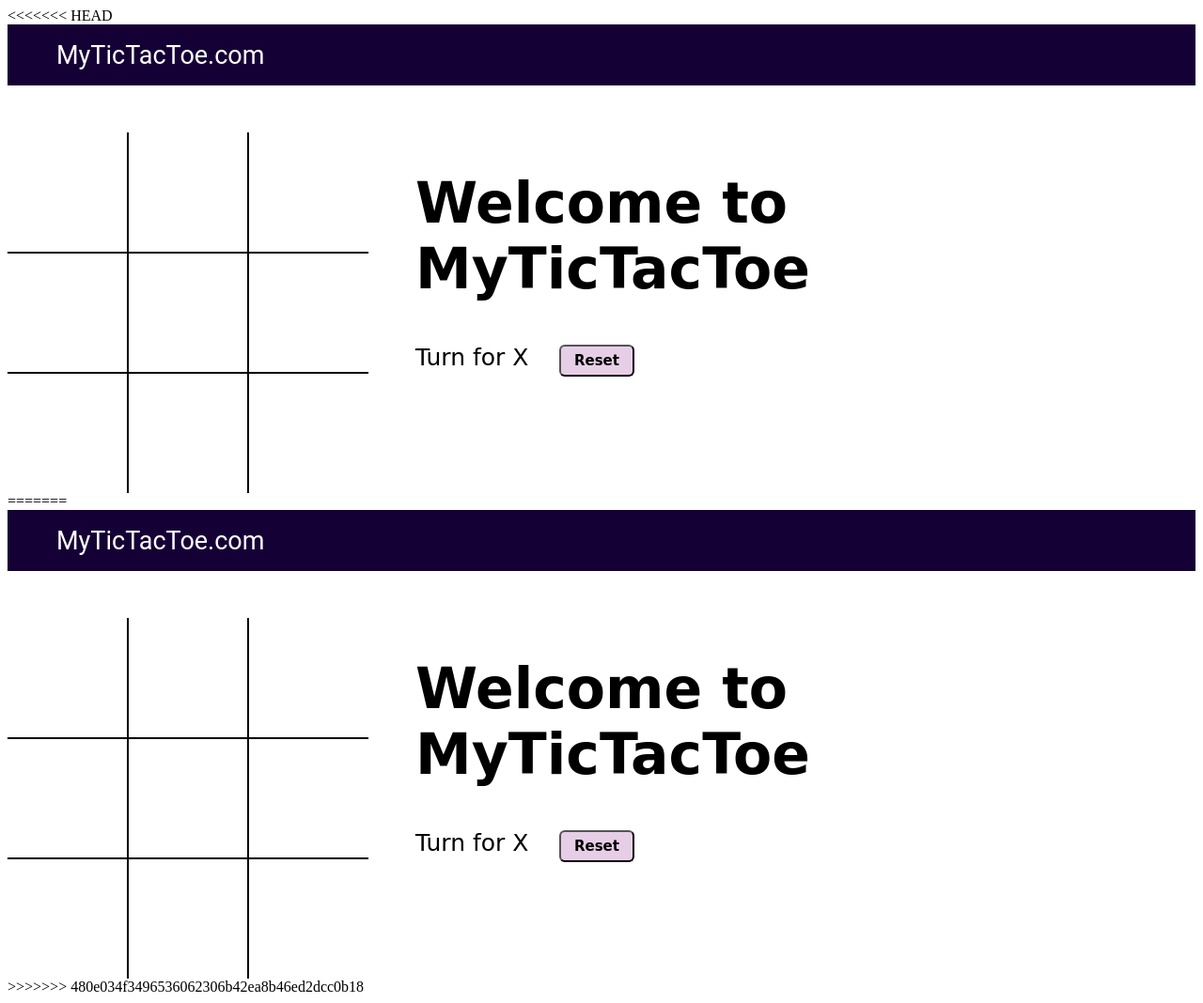
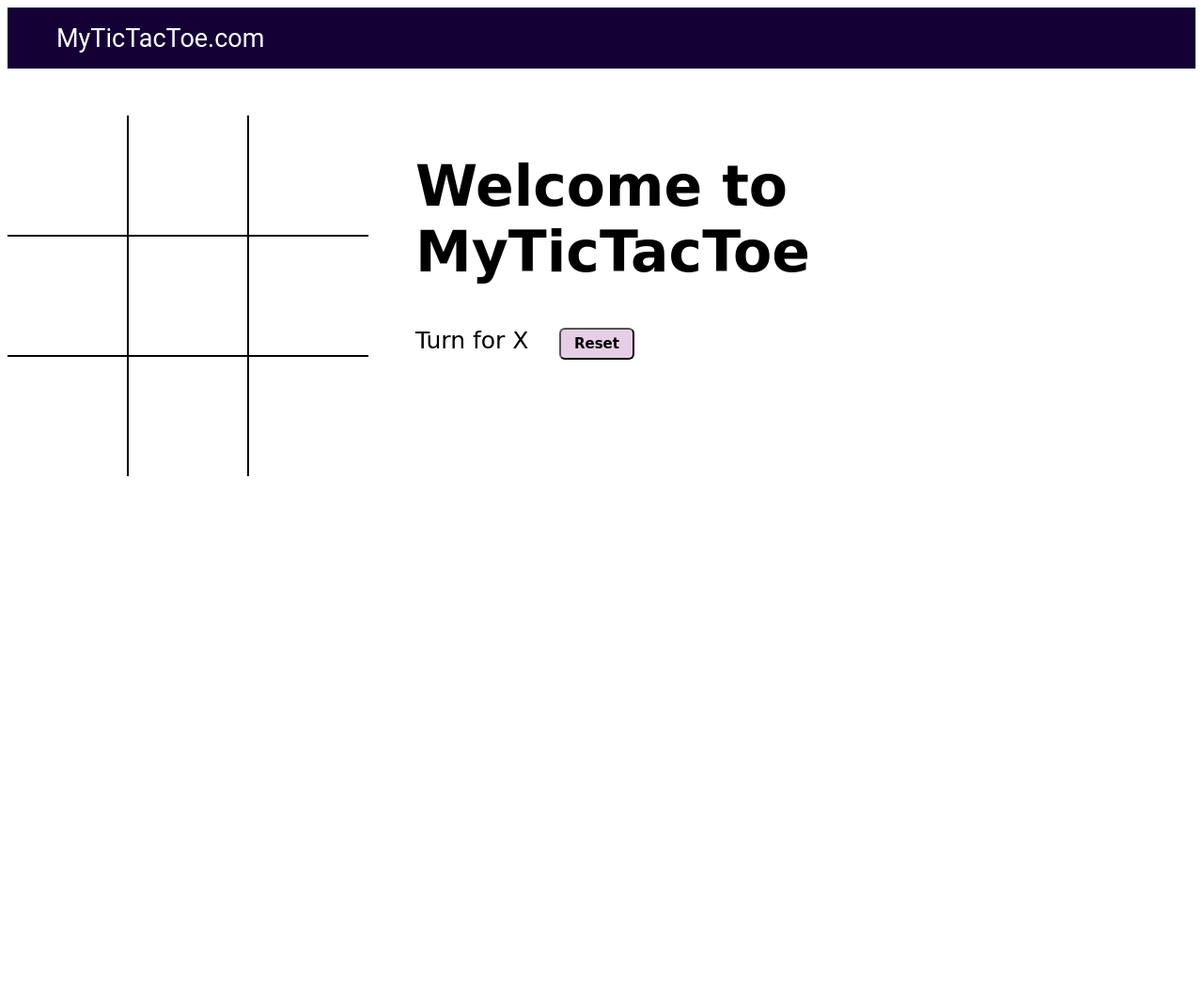
Before and after one commit to Mohammedarman54/tic-tac-toe, a plain HTML site: page index.html in a window 1280 px wide. Shown: the whole page at 94% size. After the commit the page ends 800 px from the top, so only its background shows below. Drawn offline with Linux system fonts and the light colour scheme.

Commit message:
Update index.html

```diff
--- a/index.html
+++ b/index.html
@@ -1,4 +1,4 @@
-<<<<<<< HEAD
+
 <!DOCTYPE html>
 <html lang="en">
 <head>
@@ -39,46 +39,3 @@
     </div>
     <script src="script.js"></script>
 </body>
-=======
-<!DOCTYPE html>
-<html lang="en">
-<head>
-    <meta charset="UTF-8">
-    <meta name="viewport" content="width=device-width, initial-scale=1.0">
-    <title>Tic Tac Toe </title>
-    <link rel="stylesheet" href="style.css">
-</head>
-<body>
-    <nav>
-        <ul>
-            <li>MyTicTacToe.com</li>
-        </ul>
-    </nav>
-
-    <div class="gameContainer">
-        <div class="container">
-            <div class="box bt-0 bl-0" ><span class="boxtext"></span></div>
-            <div class="box bt-0"><span class="boxtext"></span></div>
-            <div class="box bt-0 br-0"><span class="boxtext"></span></div>
-            <div class="box bl-0"><span class="boxtext"></span></div>
-            <div class="box"><span class="boxtext"></span></div>
-            <div class="box br-0"><span class="boxtext"></span></div>
-            <div class="box bl-0 bb-0"><span class="boxtext"></span></div>
-            <div class="box bb-0"><span class="boxtext"></span></div>
-            <div class="box bb-0 br-0"><span class="boxtext"></span></div>
-        </div>
-        <div class="gameinfo">
-            <h1>Welcome to MyTicTacToe </h1>
-            <div>
-                <span class="info">Turn for X</span>
-                <button id="reset">Reset</button>
-            </div>
-            <div class="image">
-                <img src="excited.gif" alt="gif">
-            </div>
-        </div>
-    </div>
-    <script src="script.js"></script>
-</body>
->>>>>>> 480e034f3496536062306b42ea8b46ed2dcc0b18
-</html>
```
